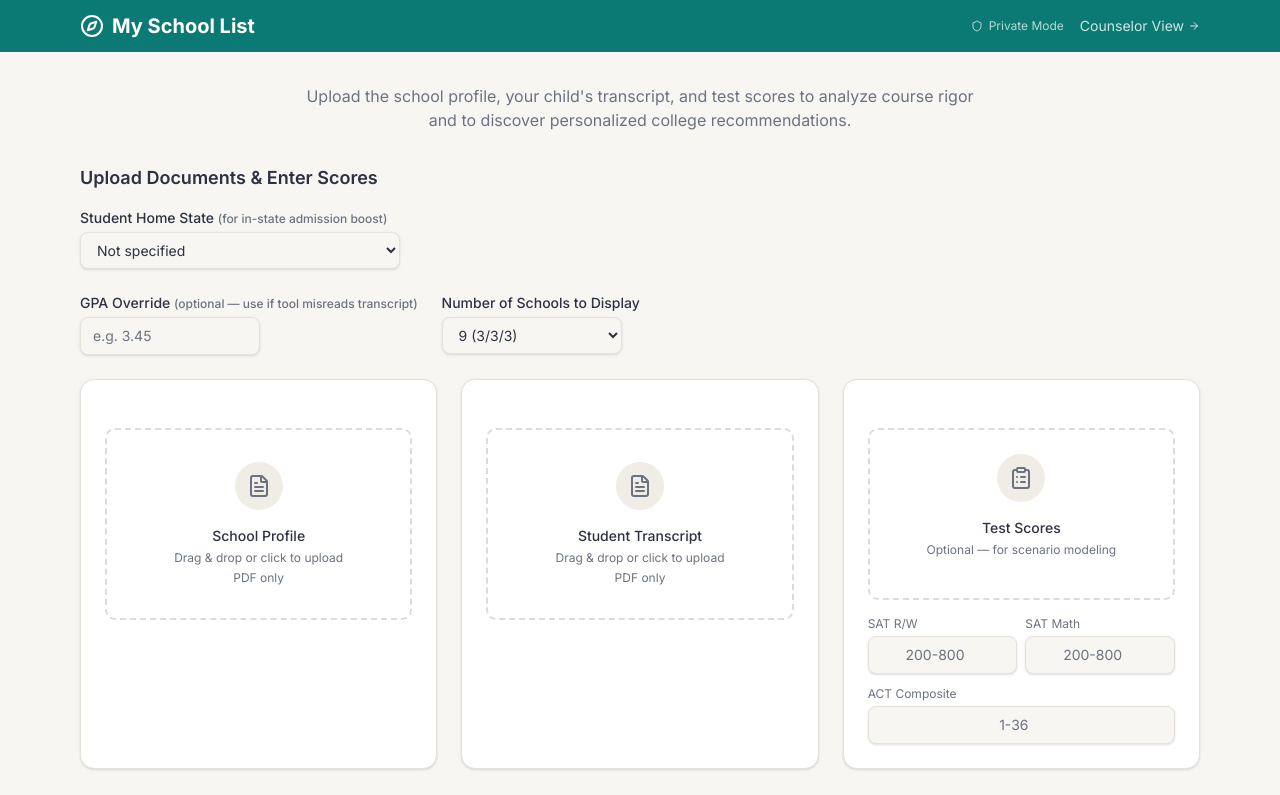
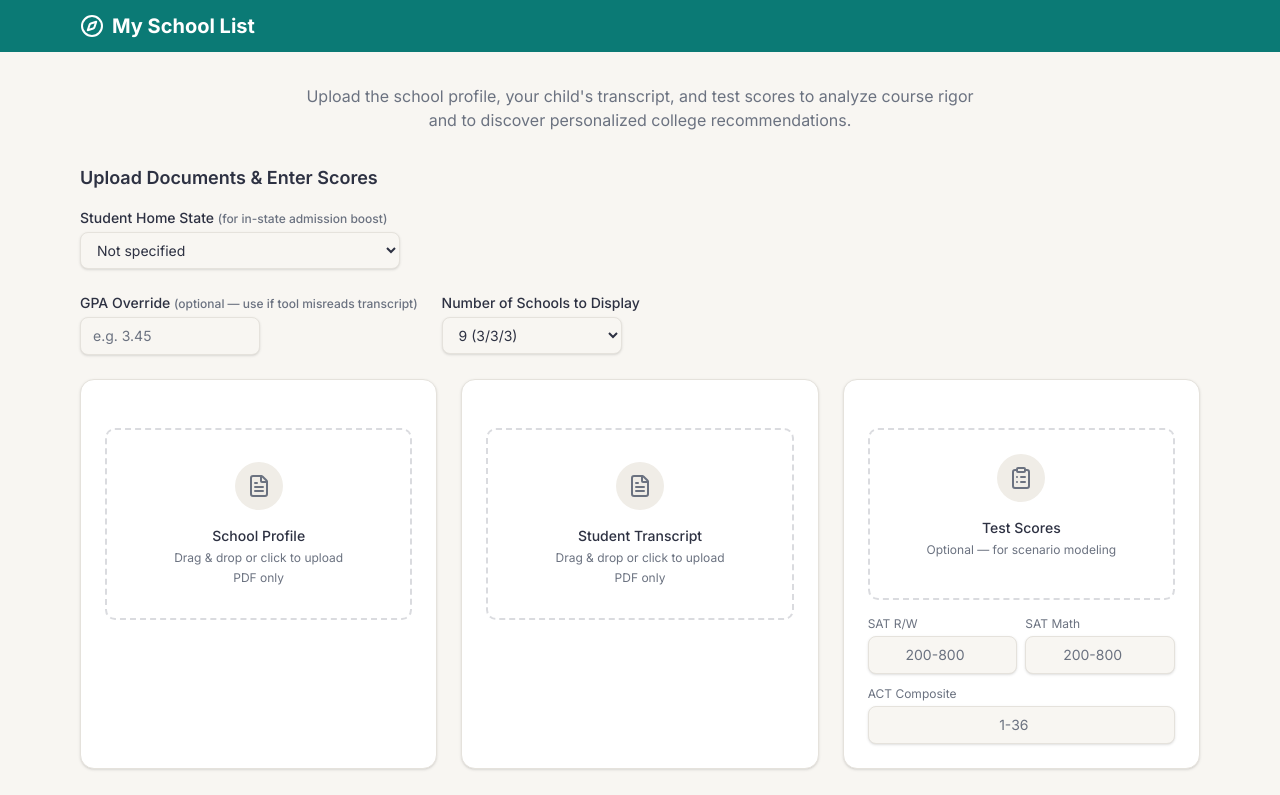
Before and after one commit to thrivefamilycoaching/corvessa-rigor, a Next.js app: page /parent in a window 1280 px wide. Shown: the top 795 px of the page. Built offline with nearby package versions, Linux system fonts and the light colour scheme.

Commit message:
Clean up parent header and increase API timeout to 300s
Remove Counselor View link and Private Mode badge from parent portal header.
Add vercel.json with maxDuration: 300 for parse-pdf API route.

Co-Authored-By: Claude Opus 4.6 <noreply@anthropic.com>

```diff
--- a/src/app/parent/page.tsx
+++ b/src/app/parent/page.tsx
@@ -12,8 +12,6 @@ import {
   X,
   AlertCircle,
   ClipboardList,
-  Shield,
-  ArrowRight,
 } from "lucide-react";
 import { cn } from "@/lib/utils";
 import type { AnalysisResult } from "@/lib/types";
@@ -24,7 +22,6 @@ import { GapAnalysis } from "@/components/GapAnalysis";
 import { ActivitiesInput } from "@/components/ActivitiesInput";
 import { ActivitiesProfile } from "@/components/ActivitiesProfile";
 
-import Link from "next/link";
 
 interface TestScores {
   satReading: string;
@@ -182,15 +179,6 @@ export default function MySchoolListParent() {
           <div className="flex items-center gap-2">
             <Compass className="h-6 w-6" />
             <span className="font-bold text-xl">My School List</span>
-          </div>
-          <div className="flex items-center gap-4">
-            <span className="inline-flex items-center gap-1.5 text-xs text-white/70">
-              <Shield className="h-3 w-3" />
-              Private Mode
-            </span>
-            <Link href="/" className="inline-flex items-center gap-1 text-sm text-white/80 hover:text-white transition-colors duration-200">
-              Counselor View <ArrowRight className="h-3 w-3" />
-            </Link>
           </div>
         </div>
       </div>
```
Also changed, not shown: vercel.json (added).
